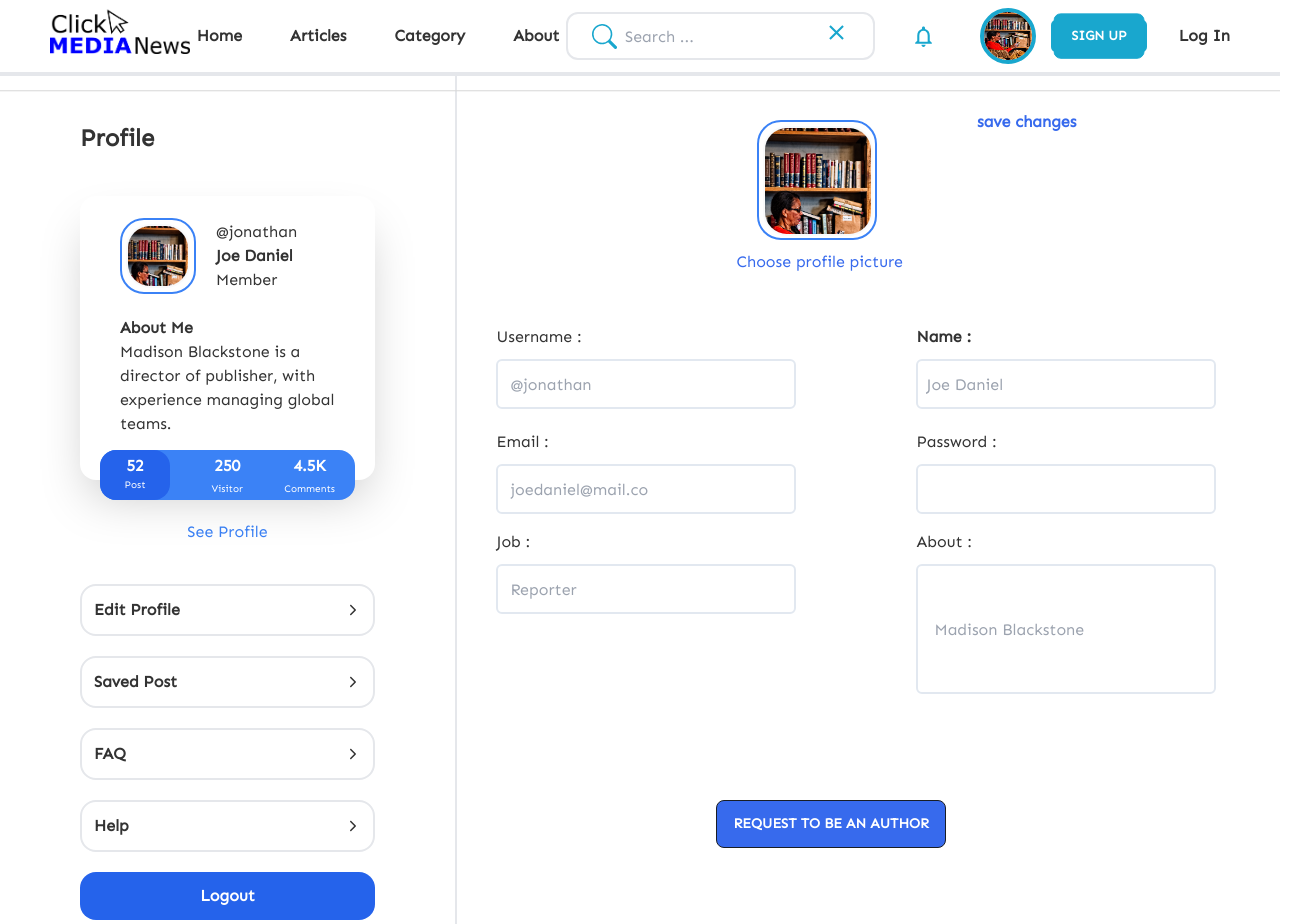
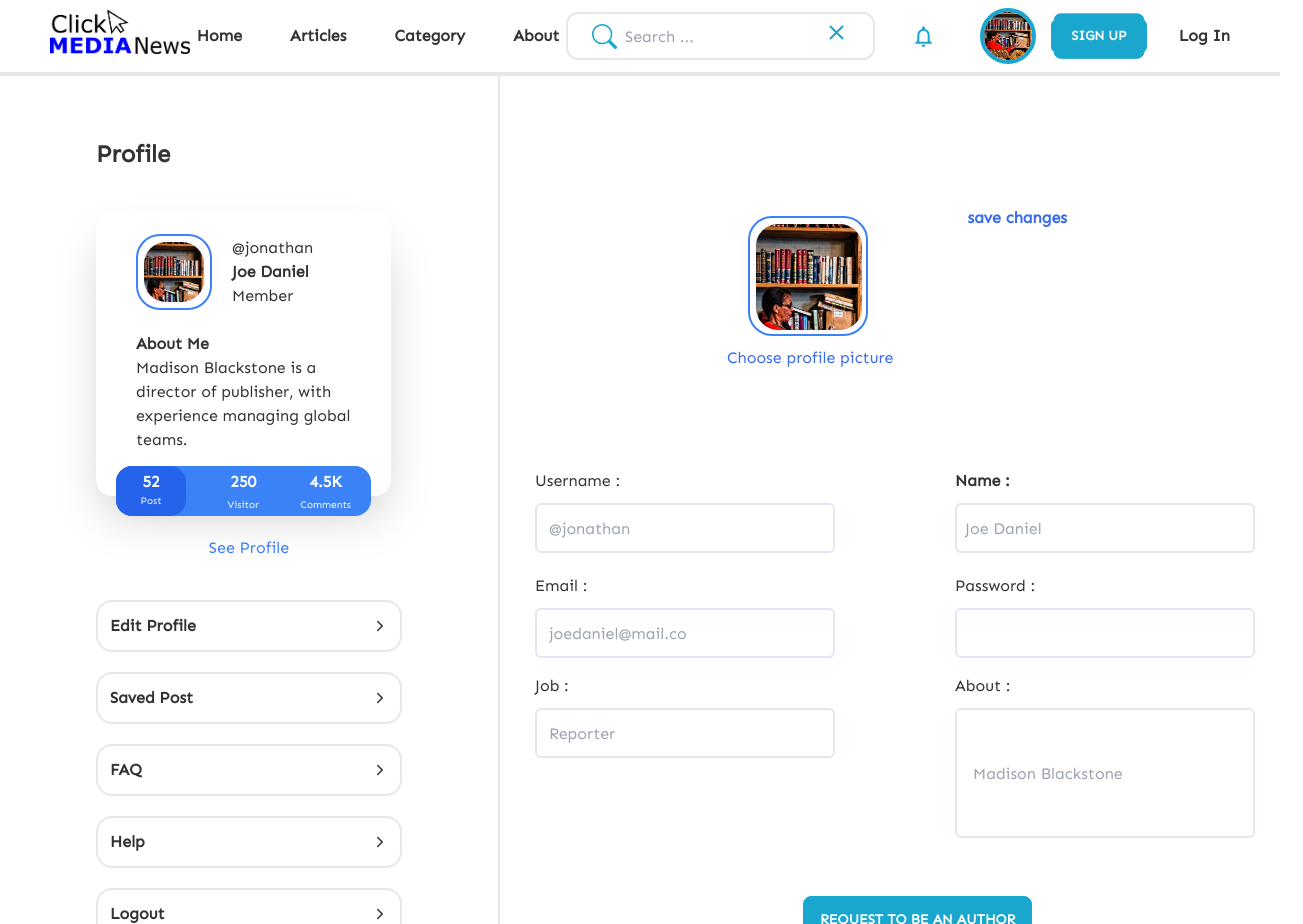
Before and after one commit to hendris27/clickmedianews-frontend, a React (Vite) app: page /profile in a window 1280 px wide. Shown: the top 924 px of the page, 1303 px wide, since content can reach past the window. Built offline with nearby package versions, Linux system fonts and the light colour scheme.

Commit message:
change:edit profile

```diff
--- a/src/pages/users/Profile.jsx
+++ b/src/pages/users/Profile.jsx
@@ -1,5 +1,4 @@
-import Header from "../../components/HeadersAdmin.jsx"
-import divider from "../../assets/img/Divider.png"
+import Header from "../../components/Headers.jsx"
 import Picture from "../../assets/img/picture_login.png"
 import Footer from "../../components/Footers.jsx"
 import { IoIosArrowForward } from "react-icons/io"
@@ -8,12 +7,12 @@ import { Link } from "react-router-dom"
 const Profile = () => {
     return(
         <>
-            <div className='flex h-min-screen'>
+            <div className='h-min-screen'>
                 <nav>
                     <Header/>
                 </nav>
-                <img className='mt-[90px] absolute' src={divider} />
-                <div className='max-w-[500px] border-r-2 p-20 flex flex-col gap-10'>
+                <div className='flex'>
+                    <div className='w-[500px] border-r-2 p-24 flex flex-col gap-10'>
                         <div>
                             <p className='text-[24px] mt-[40px] font-bold'>Profile</p>
                         </div>
@@ -53,7 +52,7 @@ const Profile = () => {
                         </div>
                         <div className='w-full flex justify-center'><Link className='text-blue-500'>See Profile</Link></div>
                         <div className='flex flex-col gap-5 '>
-                        <Link className='flex w-full justify-between items-center border-2 p-3 rounded-2xl hover:bg-blue-100 hover:text-blue-600'>
+                            <Link to='/edit-profile' className='flex w-full justify-between items-center border-2 p-3 rounded-2xl hover:bg-blue-100 hover:text-blue-600'>
                                 <div className='font-bold'>Edit Profile</div>
                                 <div><IoIosArrowForward/></div>
                             </Link>
@@ -69,13 +68,16 @@ const Profile = () => {
                                 <div className='font-bold'>Help</div>
                                 <div><IoIosArrowForward/></div>
                             </Link>
-                        <Link className='flex justify-center items-center border-none p-3 rounded-2xl bg-blue-600 text-white hover:bg-blue-400'>
+                            <Link className='flex w-full justify-between items-center border-2 p-3 rounded-2xl hover:bg-blue-100 hover:text-blue-600'>
                                 <div className='font-bold'>Logout</div>
+                                <div><IoIosArrowForward/></div>
                             </Link>
+
                         </div>
                     </div>
+                    <div className='flex p-24 flex-1 justify-center'>
                         <div className='flex'>
-                    <div className='border-2 rounded-3xl border-blue-500 h-[120px] w-[120px] mt-[120px] ml-[300px] p-1'>
+                            <div className='border-2 rounded-3xl border-blue-500 h-[120px] w-[120px] mt-[120px]  p-1'>
                                 <div className='rounded-3xl h-[110px] w-[110px] border-2 border-gray-50 overflow-hidden'>
                                     <img src={Picture} className='object-cover' />
                                 </div>
@@ -84,6 +86,7 @@ const Profile = () => {
                             <Link><h1 className='text-[16px] mt-[250px] ml-[-340px] text-[#376AED]'>Choose profile picture</h1></Link>
 
                         </div>
+                        <div className='flex  p-12'>
                             <div className='mt-[300px] ml-[-700px]'>
                                 <h1 className='text-[16px] mt-[25px] ml-[120px]'>Username :</h1>
                                 <input type='text' name='username' placeholder='@jonathan' className='input mt-[10px] ml-[120px] p-3 border-2 border-slate-200 w-[300px] h-[50px] rounded-md max-w-xs' />
@@ -110,7 +113,12 @@ const Profile = () => {
                                     placeholder='Madison Blackstone'
                                     className='input mt-[10px] ml-[-300px] border-2 border-slate-200 w-[300px] h-[130px] rounded-md max-w-xs' />
                             </div>
-                <button className='btn text-white bg-[#376AED] hover:bg-blue-500 mt-[800px] ml-[-500px]'>Request to be an author</button>
+
+                        </div>
+                        <button className='btn btn-primary text-white hover:bg-blue-500 mt-[800px] ml-[-500px]'>Request to be an author</button>
+
+                    </div>
+                </div>
             </div>
             <footer>
                 <Footer />
```
Lines whose indentation alone changed are shown as unchanged.
